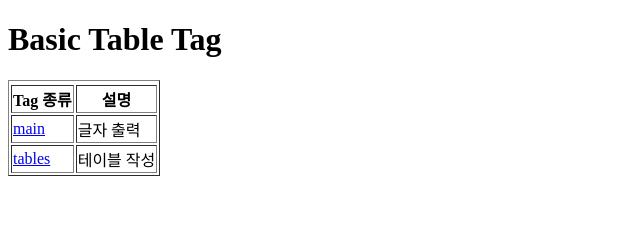
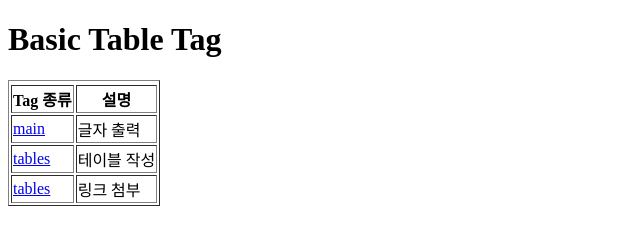
Before and after one commit to jwyzfe/study_publicising, a plain HTML site: page HTMLs/index.html in a window 1280 px wide. Shown: the whole page, without its empty margins (0-640 px from the left). Drawn offline with Linux system fonts and the light colour scheme.

Commit message:
index.html

```diff
--- a/HTMLs/index.html
+++ b/HTMLs/index.html
@@ -25,6 +25,11 @@
                     <td>테이블 작성</td>
 
                   </tr>
+                  <tr>
+                    <td><a href = "./links.html">tables</a></td>
+                    <td>링크 첨부</td>
+
+                  </tr>
 
             </div>
 
```
